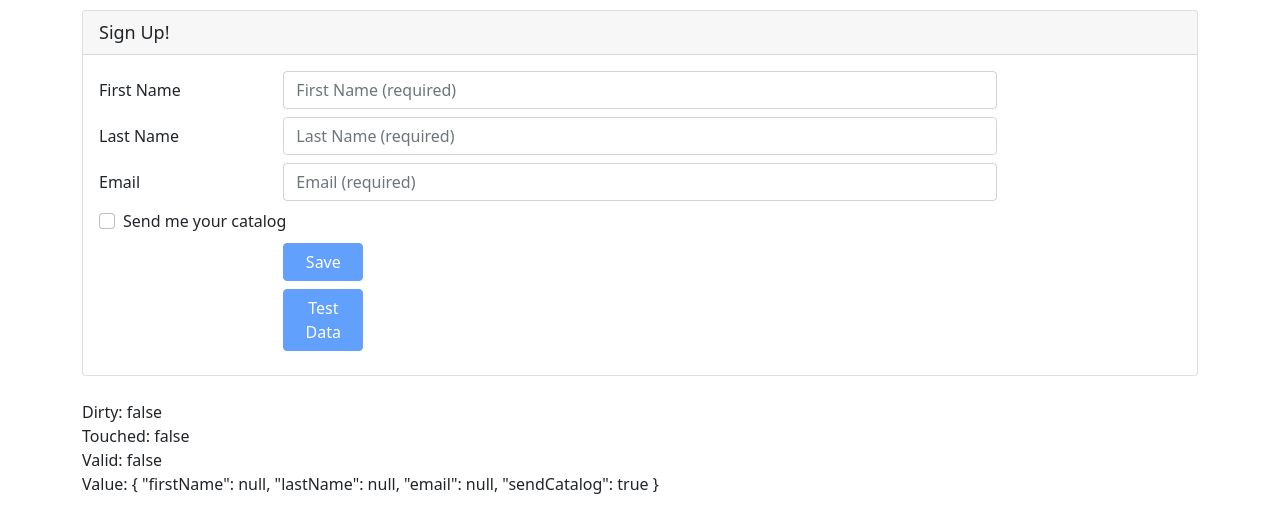
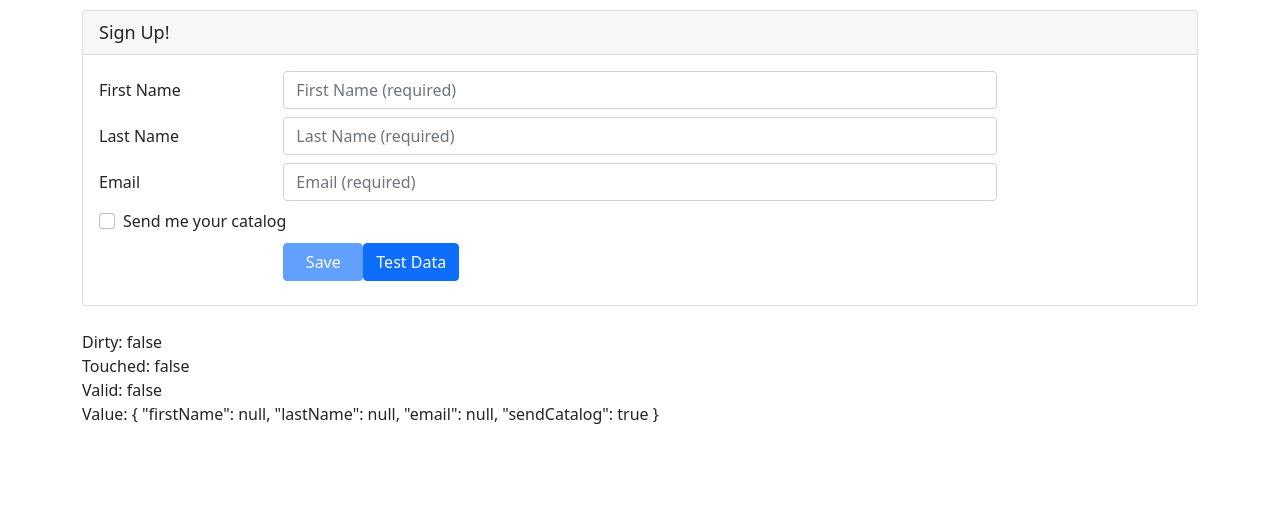
Before and after one commit to Dilan-Lakshitha/Reactive-Forms, an Angular app: page / in a window 1280 px wide. Shown: the top 532 px of the page. Built offline with nearby package versions, Linux system fonts and the light colour scheme.

Commit message:
using setvalue and pathvalue for get data form com

```diff
--- a/src/app/customers/customer.component.html
+++ b/src/app/customers/customer.component.html
@@ -202,22 +202,14 @@
                   [disabled]="!customerForm.valid">
             Save
           </button>
-        </div>
-      </div>
 
-
-      <div class="form-group row mb-2">
-        <div class="offset-md-2 col-md-4">
           <button class="btn btn-primary mr-3"
-                  type="submit"
-                  style="width:80px"
-                  [title]="customerForm.valid ? 'Save your entered data' : 'Disabled until the form data is valid'"
-                  [disabled]="!customerForm.valid">
+                  type="button"
+                  (Click)="populateTestData()">
             Test Data
           </button>
         </div>
       </div>
-
     </form>
   </div>
 </div>
--- a/src/app/customers/customer.component.ts
+++ b/src/app/customers/customer.component.ts
@@ -23,6 +23,14 @@ export class CustomerComponent implements OnInit {
     });
   }
 
+  populateTestData():void{
+    this.customerForm.setValue({
+      firstName:'Jack',
+      lastName:'Harkness',
+      email:'jack@torchwood.com',
+      sendCatalog:false
+    });
+  }
   save(): void {
     console.log(this.customerForm);
     console.log('Saved: ' + JSON.stringify(this.customerForm.value));
```
